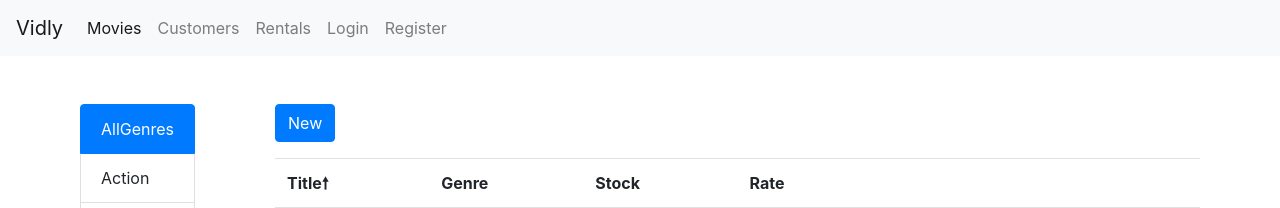
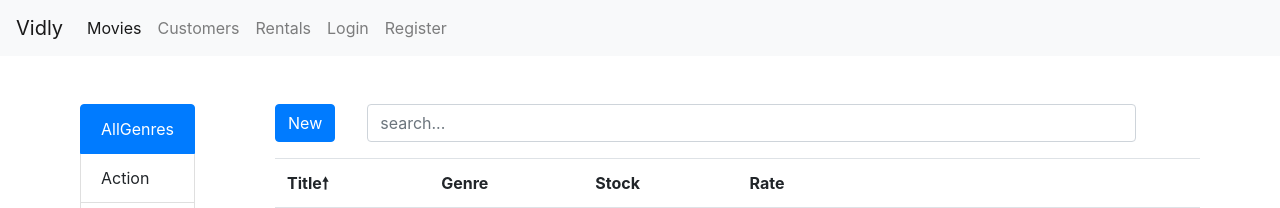
Before and after one commit to Jonas-Wessner/learn-react-vidly, a React (Create React App) app: page /movies in a window 1280 px wide. Shown: the top 208 px of the page. Built offline with nearby package versions, Linux system fonts and the light colour scheme.

Commit message:
feat: implmement searchBar and use it in MovieTable

```diff
--- a/src/components/movies.jsx
+++ b/src/components/movies.jsx
@@ -10,6 +10,7 @@ class Movies extends Component {
     pageSize: 3,
     currentPageIndex: 0,
     currentGenreId: null,
+    searchString: "",
     movies: [],
     sortColumn: { path: "title", order: "asc" },
   };
@@ -46,20 +47,32 @@ class Movies extends Component {
   };
 
   handleGenreChanged = genre => {
-    this.setState({
+    const newState = {
       currentGenreId: genre._id,
       currentPageIndex: 0, // start looking at new genre from first page
-    });
+      searchString: "", // also clear search if we filter for genre
+    };
+    this.setState(newState);
   };
 
   handleSort = sortColumn => {
     this.setState({ sortColumn });
   };
 
+  handleSearch = ({ target: input }) => {
+    // also clear genre if we search something
+    const newState = { searchString: input.value, currentGenreId: null };
+
+    this.setState(newState);
+  };
+
   // defines how filtering is performed
   matchesFilter = movie => {
-    const { currentGenreId } = this.state;
-    return currentGenreId === null || movie.genre._id === currentGenreId;
+    const { currentGenreId, searchString } = this.state;
+    return (
+      (currentGenreId === null || movie.genre._id === currentGenreId) &&
+      movie.title.toLocaleLowerCase().includes(searchString.toLocaleLowerCase())
+    );
   };
 
   getValidCurrentPageIndex = movies => {
@@ -116,6 +129,7 @@ class Movies extends Component {
       currentGenreId,
       currentPageIndex,
       sortColumn,
+      searchString,
     } = this.state;
 
     const { filteredSize, movies } = this.getRenderedData();
@@ -144,6 +158,8 @@ class Movies extends Component {
           onLikeToggle={this.handleLikeToggle}
           onDelete={this.handleDelete}
           history={this.props.history}
+          onSearch={this.handleSearch}
+          searchString={searchString}
         />
       </div>
     );
--- a/src/components/moviesTable.jsx
+++ b/src/components/moviesTable.jsx
@@ -3,6 +3,7 @@ import { Link } from "react-router-dom";
 import Like from "./like";
 import PropTypes from "prop-types";
 import Table from "./common/table";
+import SearchBar from "./searchBar";
 
 class MoviesTable extends Component {
   // path is the path to the property displayed, name is the name displayed in the table-header
@@ -52,13 +53,26 @@ class MoviesTable extends Component {
       paginatedMovies,
       sortColumn,
       onSort,
+      onSearch,
+      searchString,
     } = this.props;
 
     return (
       <div>
-        <button onClick={this.handleNew} className="btn btn-primary mb-3">
-          New
-        </button>
+        <div id="movie-table__header">
+          <button
+            onClick={this.handleNew}
+            className="btn btn-primary mb-3"
+            id="movies-table__new"
+          >
+            New
+          </button>
+          <SearchBar
+            id="movies-table__search"
+            onChange={onSearch}
+            value={searchString}
+          />
+        </div>
         <Table
           className="movies-table"
           columns={this.columns}
--- /dev/null
+++ b/src/components/searchBar.jsx
@@ -0,0 +1,23 @@
+import React, { Component } from "react";
+
+class SearchBar extends Component {
+  render() {
+    const { className, onChange, value, ...rest } = this.props;
+
+    return (
+      <div className={className + " input-group"} {...rest}>
+        <div className="form-outline">
+          <input
+            onChange={onChange}
+            type="search"
+            value={value}
+            placeholder="search..."
+            className="form-control"
+          />
+        </div>
+      </div>
+    );
+  }
+}
+
+export default SearchBar;
--- a/src/index.css
+++ b/src/index.css
@@ -66,3 +66,14 @@ code {
   width: 100px;
   overflow: hidden;
 }
+
+#movie-table__header {
+  display: flex;
+  justify-content: space-around;
+  padding: 0 2rem 0 0;
+}
+
+#movie-table__header > * {
+  display: inline-block;
+  margin: 0 2rem 0 0;
+}
```
